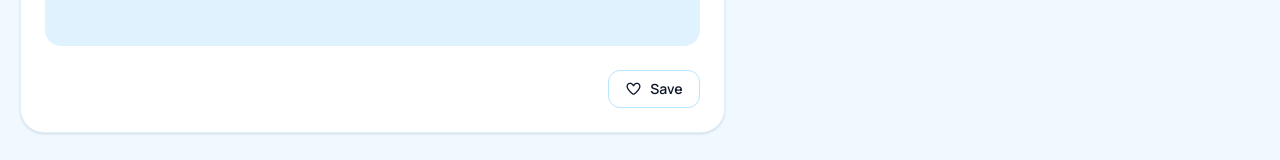
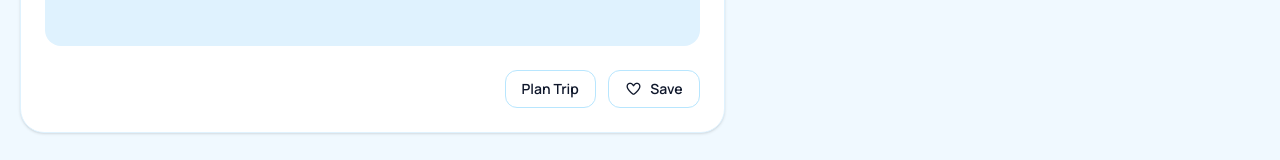
Before and after one commit to leosum1t/SmartTrip, a React (Vite) app: page /destination/1 in a window 1280 px wide. Shown: the part 601-761 px from the top of the page. Built offline with nearby package versions, Linux system fonts and the light colour scheme.

Commit message:
feat: connect destination details to trip planner

```diff
--- a/src/pages/DestinationDetails.jsx
+++ b/src/pages/DestinationDetails.jsx
@@ -80,6 +80,19 @@ const handleFavorite = () => {
   setTimeout(() => setFavoriteMessage(""), 4000)
 }
 
+const handlePlanTrip = () => {
+  if (!destination) return
+
+  navigate("/trip-planner", {
+    state: {
+      destinationName: `${destination.name}, ${destination.country}`,
+      destination,
+      searchedDestination,
+      destinations,
+    },
+  })
+}
+
   return (
     <main className="min-h-screen bg-sky-50 px-5 py-10">
       <div className="mx-auto max-w-7xl">
@@ -119,11 +132,18 @@ const handleFavorite = () => {
                 <p className="mt-2 text-slate-500">{destination?.admin1 ? `${destination.admin1}, ` : ""}{destination?.country}</p>
               </div>
 
-              <button onClick={handleFavorite}
-                className="flex cursor-pointer items-center gap-2 rounded-xl border border-sky-200 px-4 py-2 text-sm font-semibold text-slate-900 transition duration-200 hover:border-sky-600 hover:text-sky-600">
-                <i className={`${favorite ? "fa-solid" : "fa-regular"} fa-heart ${favorite ? "text-red-500" : ""}`}></i>
-                {favorite ? "Saved" : "Save"}
-              </button>
+              <div className="flex items-center gap-3">
+                <button onClick={handlePlanTrip}
+                  className="flex cursor-pointer items-center gap-2 rounded-xl border border-sky-200 px-4 py-2 text-sm font-semibold text-slate-900 transition duration-200 hover:border-sky-600 hover:text-sky-600">
+                  Plan Trip
+                </button>
+
+                <button onClick={handleFavorite}
+                  className="flex cursor-pointer items-center gap-2 rounded-xl border border-sky-200 px-4 py-2 text-sm font-semibold text-slate-900 transition duration-200 hover:border-sky-600 hover:text-sky-600">
+                  <i className={`${favorite ? "fa-solid" : "fa-regular"} fa-heart ${favorite ? "text-red-500" : ""}`}></i>
+                  {favorite ? "Saved" : "Save"}
+                </button>
+              </div>
             </div>
           </section>
           <div className="space-y-6">
--- a/src/pages/TripPlanner.jsx
+++ b/src/pages/TripPlanner.jsx
@@ -1,8 +1,14 @@
+import { useLocation, useNavigate } from "react-router-dom"
 import { useState } from "react"
 import { saveTrip } from "../utils/tripUtils"
 
 function TripPlanner() {
-  const [destination, setDestination] = useState("")
+  const location = useLocation()
+  const navigate = useNavigate()
+  const selectedDestination = location.state?.destination
+  const searchedDestination = location.state?.searchedDestination
+  const destinations = location.state?.destinations
+  const [destination, setDestination] = useState(location.state?.destinationName || "")
   const [startDate, setStartDate] = useState("")
   const [endDate, setEndDate] = useState("")
   const [travelers, setTravelers] = useState("")
@@ -10,6 +16,7 @@ function TripPlanner() {
   const [notes, setNotes] = useState("")
   const [error, setError] = useState("")
   const [message, setMessage] = useState("")
+
 
   const showError = (text) => {
     setError(text)
@@ -82,6 +89,16 @@ function TripPlanner() {
           </div>
         )}
 
+        {selectedDestination && (
+        <button onClick={() => navigate(`/destination/${selectedDestination.id}`, {
+            state: { destination: selectedDestination, searchedDestination, destinations },
+        })}
+            className="mb-5 inline-flex cursor-pointer items-center gap-2 text-sm font-semibold text-slate-900 transition duration-200 hover:text-sky-600">
+            <i className="fa-solid fa-arrow-left"></i>
+            Back to Destination
+        </button>
+        )}
+
         <div className="mb-8">
           <h1 className="text-3xl font-extrabold tracking-tight text-slate-900 md:text-4xl">
             Plan Your <span className="text-sky-600">Trip</span>
```
